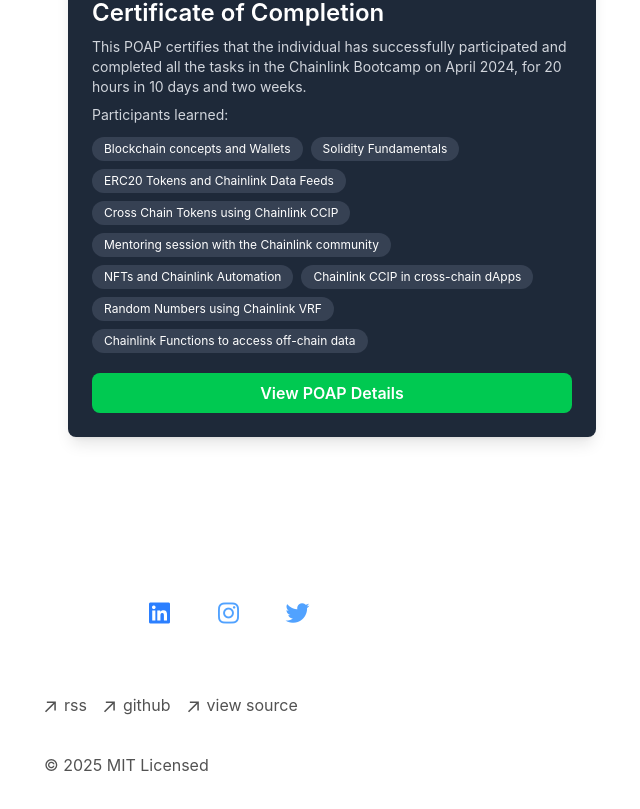
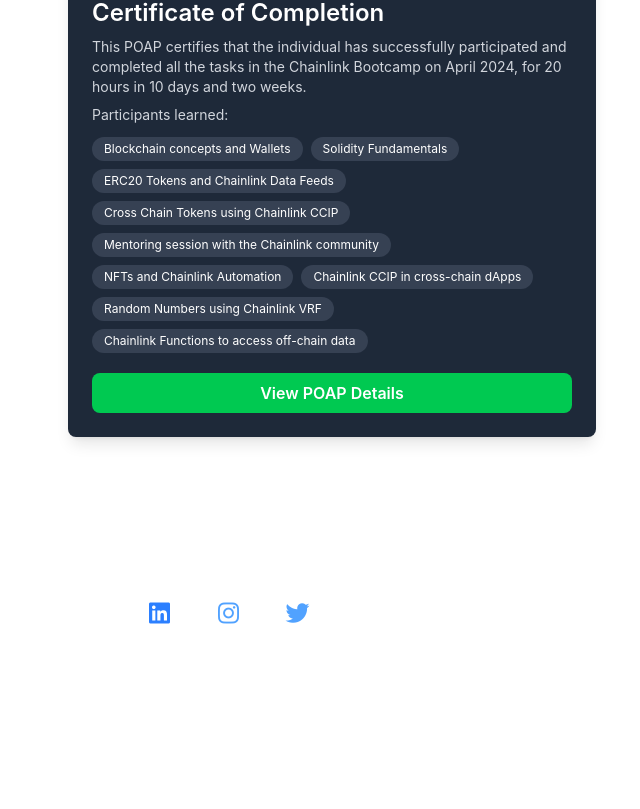
Before and after one commit to sruud/my-portfolio, a Next.js app: page / in a window 1280 px wide. Shown: the part 2597-3406 px from the top of the page, without its empty margins (308-948 px from the left). After the commit the page ends 3258 px from the top, so only its background shows below. Built offline with nearby package versions, Linux system fonts and the light colour scheme.

Commit message:
cleanup and TODO

```diff
--- a/app/components/Contact.tsx
+++ b/app/components/Contact.tsx
@@ -3,7 +3,7 @@
     <section id="contact" className="max-w-4xl px-6 py-8">
       <h2 className="text-3xl font-bold mb-6 text-left">Contact Me</h2>
       <div
-        id="socials-container"
+        id="contact-container"
         className="grid grid-cols-3 gap-6 sm:grid-cols-4 md:grid-cols-6 lg:grid-cols-8 text-3xl text-gray-300 justify-items-center"
       >
         <a
--- a/app/components/Skills.tsx
+++ b/app/components/Skills.tsx
@@ -1,5 +1,6 @@
 export default function Skills() {
   return (
+    //   TODO add tool tip to icons - clean this up
     // <section id="skills" className="max-w-4xl mx-auto px-6 py-16">
     //   <h2 className="text-3xl font-bold mb-6 text-left">Skills</h2>
     //   <div
--- a/app/layout.tsx
+++ b/app/layout.tsx
@@ -5,9 +5,7 @@
 import { Navbar } from "./components/nav";
 import { Analytics } from "@vercel/analytics/react";
 import { SpeedInsights } from "@vercel/speed-insights/next";
-import Footer from "./components/footer";
 import { baseUrl } from "./sitemap";
-import Intro from "./components/Intro";
 
 export const metadata: Metadata = {
   metadataBase: new URL(baseUrl),
@@ -16,7 +14,6 @@
     template: "%s | Next.js Portfolio Starter",
   },
   description: "This is my portfolio.",
-  // Do I need this
   openGraph: {
     title: "My Portfolio",
     description: "This is my portfolio.",
@@ -70,9 +67,6 @@
         <main className="flex-auto min-w-0 mt-6 flex flex-col px-2 md:px-0">
           <Navbar />
           {children}
-          {/* <Intro /> */}
-          {/* ^ This belongs in Page */}
-          <Footer />
           <Analytics />
           <SpeedInsights />
         </main>
```
